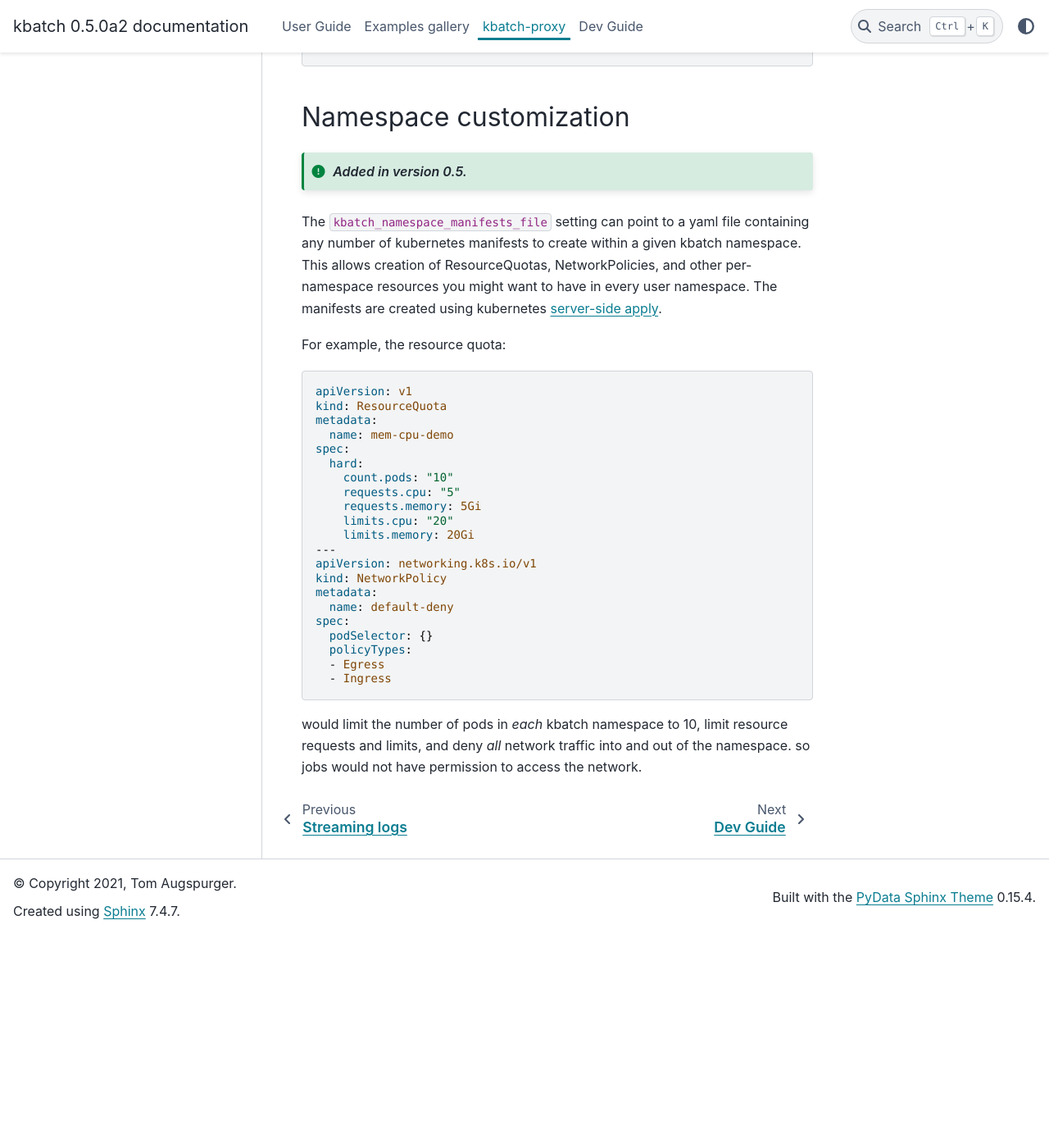
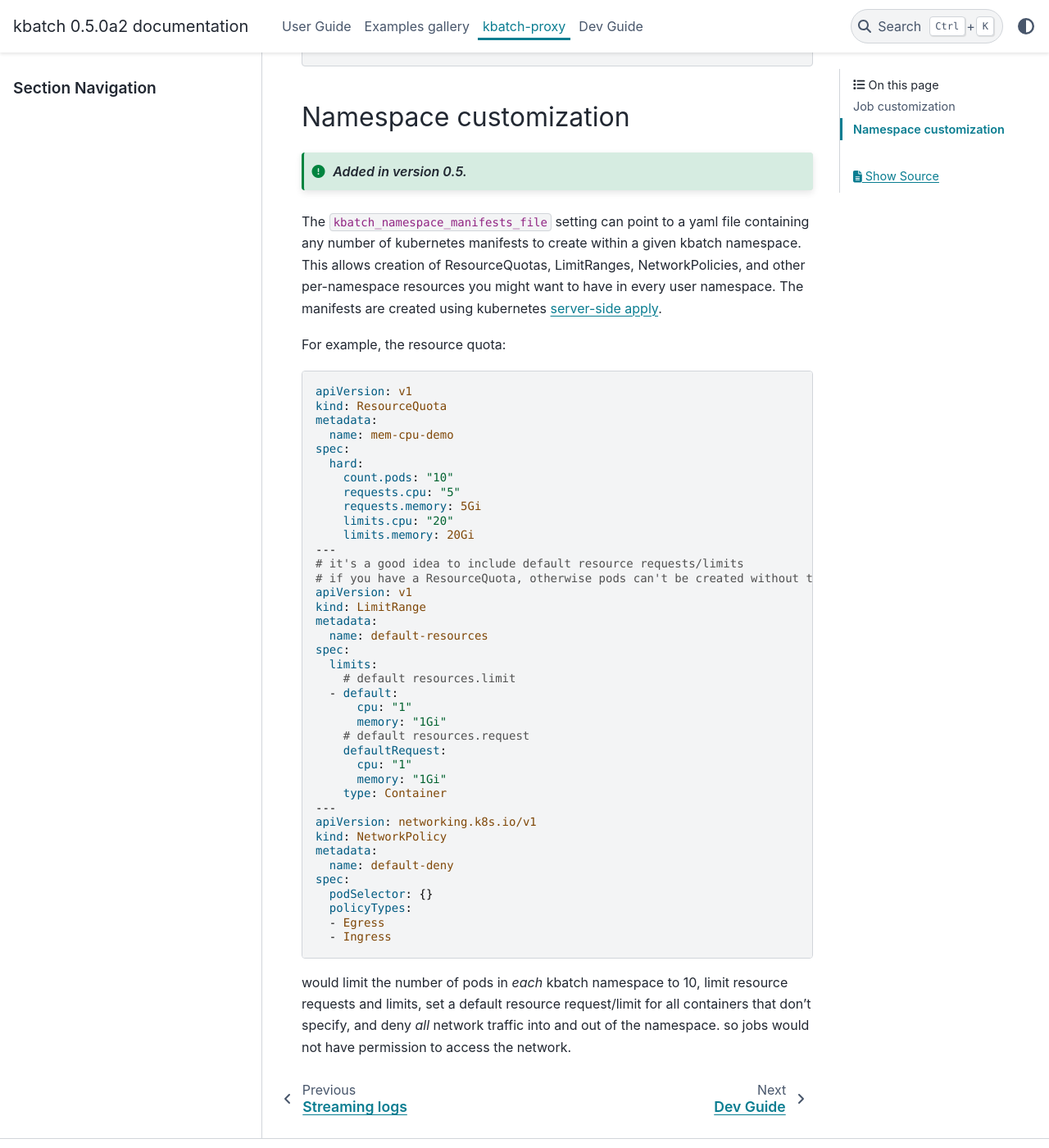
Before and after one commit to kbatch-dev/kbatch, a Sphinx documentation site: the page built from docs/source/kbatch-proxy.md, in a window 1280 px wide and 1400 px high, scrolled down 1547 px. Shown: the whole window at 82% size. Built offline with Sphinx 7.4.7 and the PyData theme 0.15.4, drawn with Linux system fonts in a browser that asks for light colours; before the commit the page ends 2688 px from its top, so only the background shows below that.

Commit message:
add LimitRange to example ns resources
probably want this if using ResourceQuota

````diff
--- a/docs/source/kbatch-proxy.md
+++ b/docs/source/kbatch-proxy.md
@@ -72,7 +72,7 @@
 ```
 
 The `kbatch_namespace_manifests_file` setting can point to a yaml file containing any number of kubernetes manifests to create within a given kbatch namespace.
-This allows creation of ResourceQuotas, NetworkPolicies, and other per-namespace resources you might want to have in every user namespace.
+This allows creation of ResourceQuotas, LimitRanges, NetworkPolicies, and other per-namespace resources you might want to have in every user namespace.
 The manifests are created using kubernetes [server-side apply](https://kubernetes.io/docs/reference/using-api/server-side-apply/).
 
 For example, the resource quota:
@@ -90,6 +90,24 @@
     limits.cpu: "20"
     limits.memory: 20Gi
 ---
+# it's a good idea to include default resource requests/limits
+# if you have a ResourceQuota, otherwise pods can't be created without them
+apiVersion: v1
+kind: LimitRange
+metadata:
+  name: default-resources
+spec:
+  limits:
+    # default resources.limit
+  - default:
+      cpu: "1"
+      memory: "1Gi"
+    # default resources.request
+    defaultRequest:
+      cpu: "1"
+      memory: "1Gi"
+    type: Container
+---
 apiVersion: networking.k8s.io/v1
 kind: NetworkPolicy
 metadata:
@@ -102,7 +120,9 @@
 ```
 
 would limit the number of pods in _each_ kbatch namespace to 10,
-limit resource requests and limits, and deny _all_ network traffic into and out of the namespace.
+limit resource requests and limits,
+set a default resource request/limit for all containers that don't specify,
+and deny _all_ network traffic into and out of the namespace.
 so jobs would not have permission to access the network.
 
 [jhub-service]: https://z2jh.jupyter.org/en/latest/administrator/services.html
````
